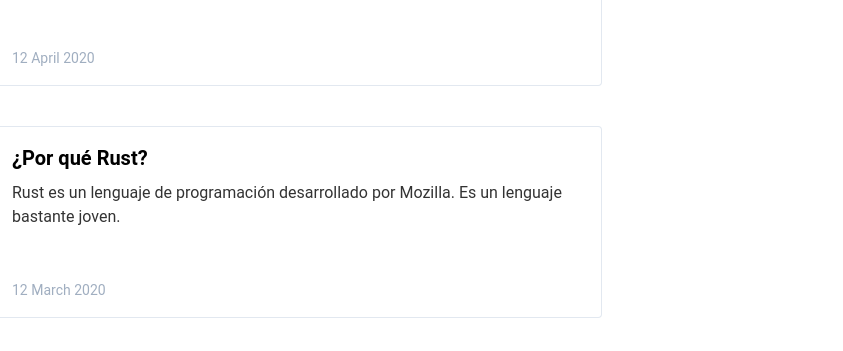
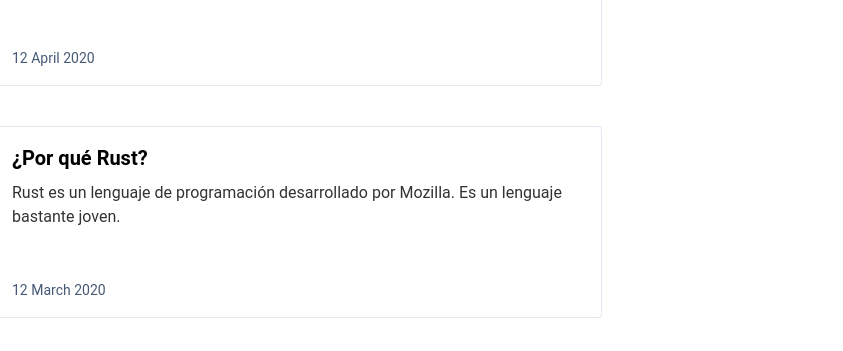
Before and after one commit to Leos1113/Leosdev-blog, a Gatsby site: page / in a window 1280 px wide. Shown: the part 383-734 px from the top of the page, 437-1280 px from the left. Built offline with nearby package versions, Linux system fonts and the light colour scheme; Gatsby itself is replaced by a stand-in of ours; some packages are replaced by stand-ins of ours.

Commit message:
Change date color from card for better contrast

```diff
--- a/src/components/card.js
+++ b/src/components/card.js
@@ -17,7 +17,7 @@
                     </div>
                     <div className="flex items-center bg-white">
                         <div className="text-sm bg-white">
-                            <p className="text-gray-500 bg-white">{date}</p>
+                            <p className="card-text-date bg-white">{date}</p>
                         </div>
                     </div>
                 </div>
--- a/src/styles/main.css
+++ b/src/styles/main.css
@@ -72,8 +72,6 @@
     border-radius: 10px;
 }
 
-/*
-TODO: hay que estilizar todo el contenido del blog, con section-post-content el selector que sea
-
-TODO: mirar que el segundo post quede bien el prism.css es decir que los bloques de código queden resultones
-*/
+.card-text-date {
+    color: #465a76;
+}
```
Also changed, not shown: 1 other file.
